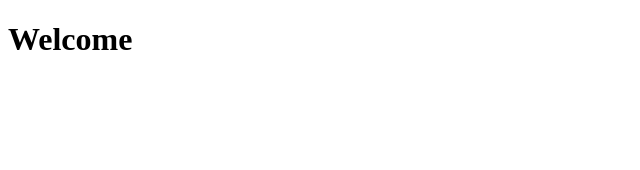
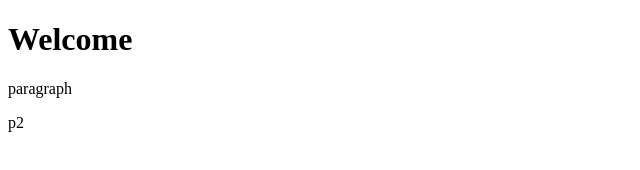
Before and after one commit to AbrahamTad/microsoft, a plain HTML site: page index.html in a window 1280 px wide. Shown: the whole page, without its empty margins (0-640 px from the left). Drawn offline with Linux system fonts and the light colour scheme.

Commit message:
my commit

```diff
--- a/index.html
+++ b/index.html
@@ -7,5 +7,8 @@
 </head>
 <body>
     <h1>Welcome</h1>
+    <p>paragraph</p>
+    <p>p2</p>
+
 </body>
 </html>
```
